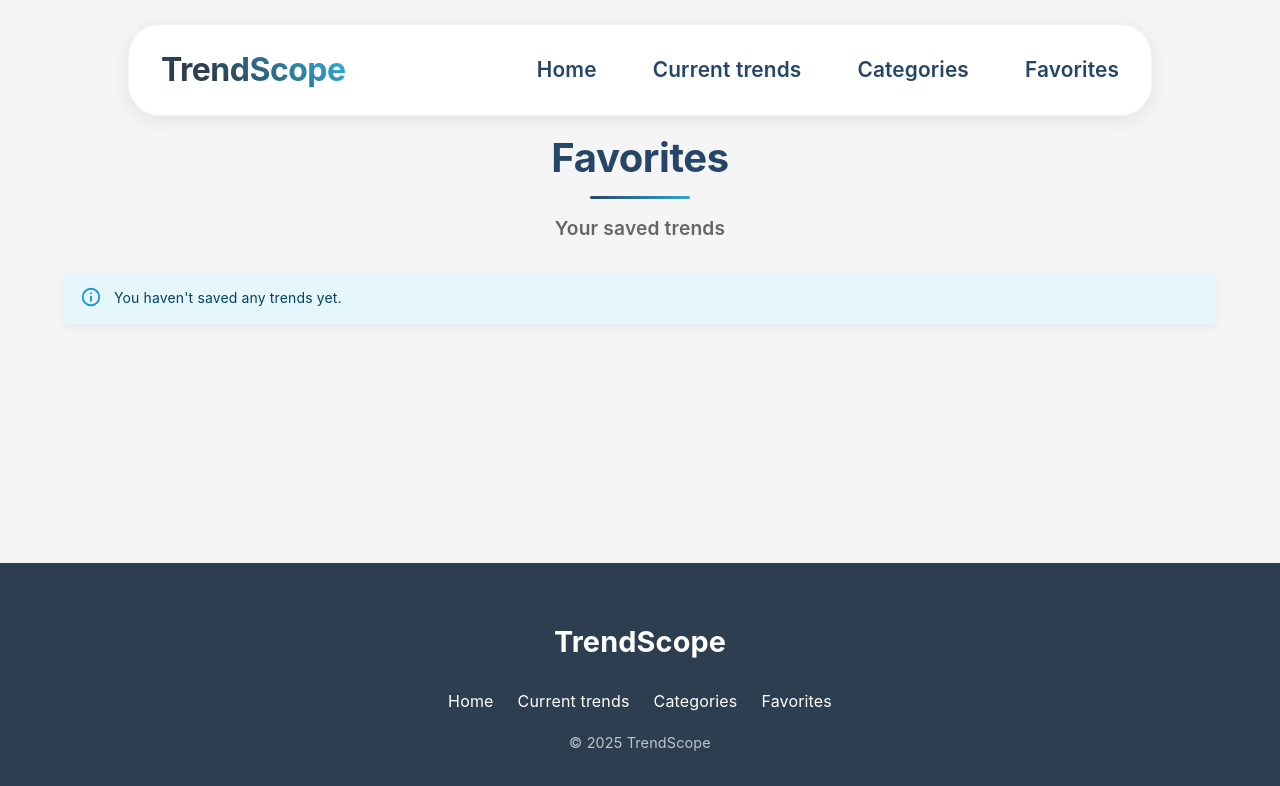
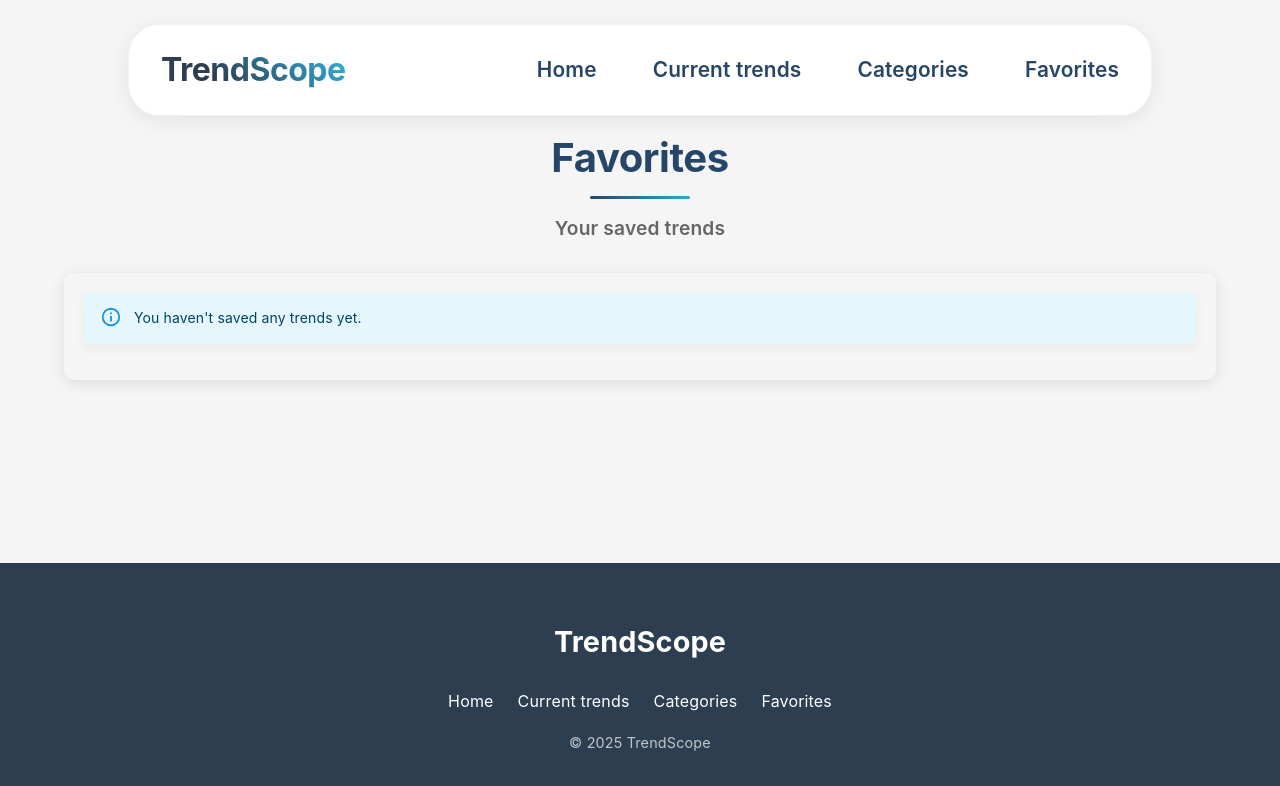
Before and after one commit to Damilyaa/TrendScope, a React (Vite) app in the folder frontend/: page /favorites in a window 1280 px wide. Shown: the top 786 px of the page. Built offline with nearby package versions, Linux system fonts and the light colour scheme.

Commit message:
fixed favorites-box

```diff
--- a/frontend/src/components/Favorites/Favorites.jsx
+++ b/frontend/src/components/Favorites/Favorites.jsx
@@ -196,6 +196,13 @@ export default function Favorites() {
         </Typography>
       </div>
 
+      <div className="favorites-box" style= {{
+        background: "#f5f5f5",
+        padding: "20px",
+        marginBottom: "3rem",
+        borderRadius: "10px",
+        boxShadow: "0 3px 15px rgba(0, 0, 0, 0.1)",
+      }}>
       {loading ? (
         <Box display="flex" justifyContent="center" alignItems="center" minHeight="300px">
           <CircularProgress />
@@ -220,6 +227,8 @@ export default function Favorites() {
           ))}
         </Grid>
       )}
+      </div>
+
     </Container>
   );
 }
```
